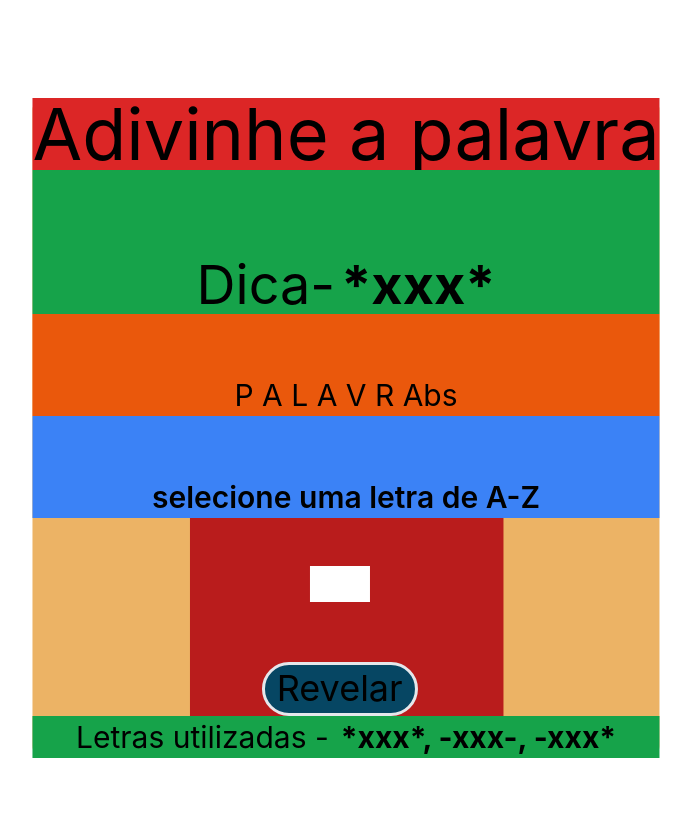
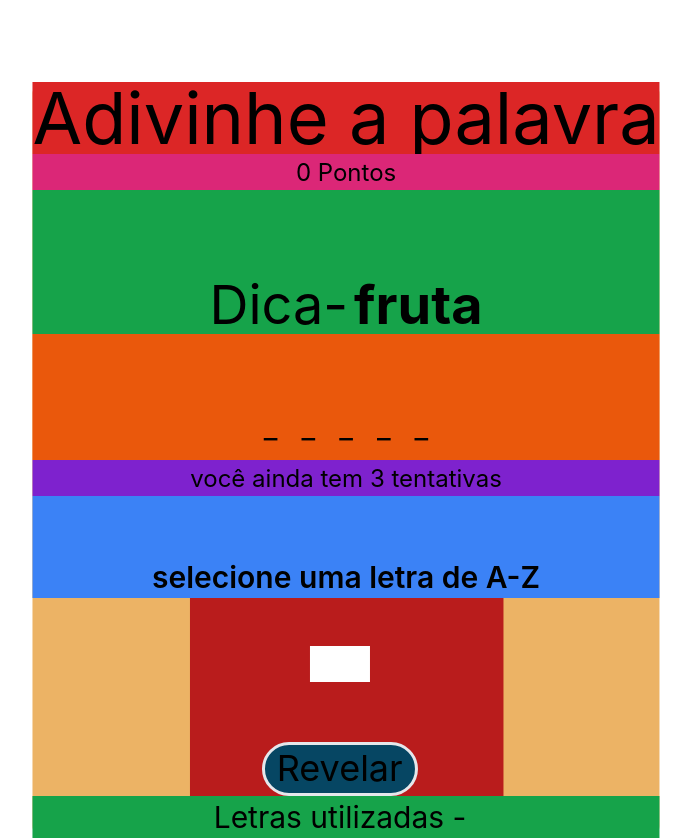
Before and after one commit to DaviSantSilva/secret-word, a Next.js app: page / in a window 1280 px wide. Both pictures are taken after a click on the button "Começar partida". Shown: the whole page, without its empty margins (294-985 px from the left). Before the commit the page ends 800 px from the top, so only its background shows below. Built offline with nearby package versions, Linux system fonts and the light colour scheme.

Commit message:
logic complement

```diff
--- a/pages/Game.jsx
+++ b/pages/Game.jsx
@@ -1,28 +1,90 @@
 import React from "react";
+import { useState, useRef } from "react";
 
-const Game = ({ verifyLetter }) => {
+
+const Game = ({
+  verifyLetter,
+  pickedCategory,
+  pickedWord,
+  letters,
+  guessedLetters,
+  wrongLetters,
+  guesses,
+  score,
+}) => {
+
+  const [letter, setLetter] = useState("");
+  const letterInputRef = useRef(null);
+
+  const handleSubmit = (e) => {
+    e.preventDefault();
+
+    verifyLetter(letter);
+
+    setLetter("");
+
+    letterInputRef.current.focus()
+  };
+
   return (
-    <div class="game" className="h-full w-full  flex justify-center mt-32">
+    <div className="h-full w-full  flex justify-center mt-32">
       <div className="bg-project-yelllow flex flex-col h-full w-fit justify-center mt-20 rounded-lg md:scale-150">
-        <div className="bg-red-600 w-full flex justify-center text-5xl ">Adivinhe a palavra</div>
+        <div className="bg-red-600 w-full flex justify-center text-5xl ">
+          Adivinhe a palavra
+        </div>
+        <div className="bg-pink-600 flex justify-center">{score} Pontos</div>
         <div className="bg-green-600 flex justify-center pt-14 text-4xl">
           <div>Dica-</div>
-          <div className="font-bold ml-1">*xxx*</div>
+          <div className="font-bold ml-1">{pickedCategory}</div>
         </div>
-        <div className="bg-orange-600 flex justify-center pt-10 text-xl" >
-          <div> P A L A V R A </div>
-          <div> bs </div>
+        <div className="bg-orange-600 flex justify-center pt-10 text-xl">
+          {letters.map((letter, i) =>
+            guessedLetters.includes(letter) ? (
+              <div className="p-2">{letter}</div>
+            ) : (
+              <div className="p-2">_</div>
+            )
+          )}
         </div>
-        <div className="bg-blue-500 flex justify-center pt-10 text-xl font-semibold"> selecione uma letra de A-Z </div>
+        <div className="flex justify-center bg-purple-700">
+          {" "}
+          você ainda tem {guesses} tentativas{" "}
+        </div>
+        <div className="bg-blue-500 flex justify-center pt-10 text-xl font-semibold">
+          {" "}
+          selecione uma letra de A-Z{" "}
+        </div>
         <div className="flex justify-center">
-          <form action="submit" className="flex flex-col bg-red-700 w-1/2 pt-8 ">
-            <input type="text" name="letter" maxLength='1' required className="w-10 flex ml-20 "/>
-            <button onClick={verifyLetter} className="bg-project-nautilus mt-10 rounded-full w-1/2 ml-12  text-2xl border-2 outline-1 hover:bg-project-green">Revelar</button>
+          <form
+            action="submit"
+            className="flex flex-col bg-red-700 w-1/2 pt-8 "
+            onSubmit={handleSubmit}
+          >
+            <input
+              type="text"
+              name="letter"
+              maxLength="1"
+              required
+              className="w-10 flex ml-20 "
+              onChange={(e) => setLetter(e.target.value)}
+              value={letter}
+              ref={letterInputRef}
+            />
+            <button
+              onClick={verifyLetter}
+              className="bg-project-nautilus mt-10 rounded-full w-1/2 ml-12  text-2xl border-2 outline-1 hover:bg-project-green"
+            >
+              Revelar
+            </button>
           </form>
         </div>
         <div className="bg-green-600 flex justify-center text-xl">
           <div>Letras utilizadas - </div>
-          <div className="font-bold ml-2">*xxx*, -xxx-, -xxx*</div>
+          <div className="font-bold ml-2 flex">
+            {wrongLetters.map((letter, i) => (
+              <div key={i} className='mr-1' >{letter},</div>
+            ))}
+          </div>
         </div>
       </div>
     </div>
--- a/pages/index.jsx
+++ b/pages/index.jsx
@@ -17,6 +17,10 @@ function index() {
   const [pickedWord, setPickedWord] = useState("");
   const [pickedCategory, setPickedCategory] = useState("");
   const [letters, setLetters] = useState([]);
+  const [guessedLetters, setGuessedLetters] = useState([]);
+  const [wrongLetters, setWrongLetters] = useState([]);
+  const [guesses, setGuesses] = useState(3);
+  const [score, setScore] = useState(0);
 
   const chooseWord = () => {
     const categories = Object.keys(words);
@@ -27,30 +31,52 @@ function index() {
     const word =
       words[category][Math.floor(Math.random() * words[category].length)];
 
-    return {word, category};
+    return { word, category };
   };
 
   const startGame = () => {
-    const {word, category} = chooseWord();
+    const { word, category } = chooseWord();
 
-    let wordLetters = word.split("")
+    let wordLetters = word.split("");
 
-    wordLetters = wordLetters.map((l) => l.toLowerCase())
+    wordLetters = wordLetters.map((l) => l.toLowerCase());
 
-    console.log(word, category)
-    console.log(wordLetters)
+    console.log(word, category);
+    console.log(wordLetters);
 
     setPickedWord(word);
     setPickedCategory(category);
-    setLetters(letters)
+    setLetters(wordLetters);
 
     setGameStage(stages[1].name);
-
   };
 
-  const verifyLetter = () => {
-    setGameStage(stages[2].name);
+  const verifyLetter = (letter) => {
+    const normalizedLetter = letter.toLowerCase();
+
+    if (
+      guessedLetters.includes(normalizedLetter) ||
+      wrongLetters.includes(normalizedLetter)
+    ) {
+      return;
+    }
+
+    if (letters.includes(normalizedLetter)) {
+      setGuessedLetters((actualGuessedLetters) => [
+        ...actualGuessedLetters,
+        letter,
+      ]);
+    } else {
+      setWrongLetters((actualWrongLetters) => [
+        ...actualWrongLetters,
+        normalizedLetter,
+      ]);
+
+      setGuesses((actualGuesses) => actualGuesses - 1);
+    }
   };
+
+  console.log(wrongLetters);
 
   const retry = () => {
     setGameStage(stages[0].name);
@@ -59,7 +85,18 @@ function index() {
   return (
     <div>
       {gameStage === "start" && <Home startGame={startGame} />}
-      {gameStage === "game" && <Game verifyLetter={verifyLetter} />}
+      {gameStage === "game" && (
+        <Game
+          verifyLetter={verifyLetter}
+          pickedWord={pickedWord}
+          pickedCategory={pickedCategory}
+          letters={letters}
+          guessedLetters={guessedLetters}
+          wrongLetters={wrongLetters}
+          guesses={guesses}
+          score={score}
+        />
+      )}
       {gameStage === "end" && <GameOver retry={retry} />}
     </div>
   );
```
